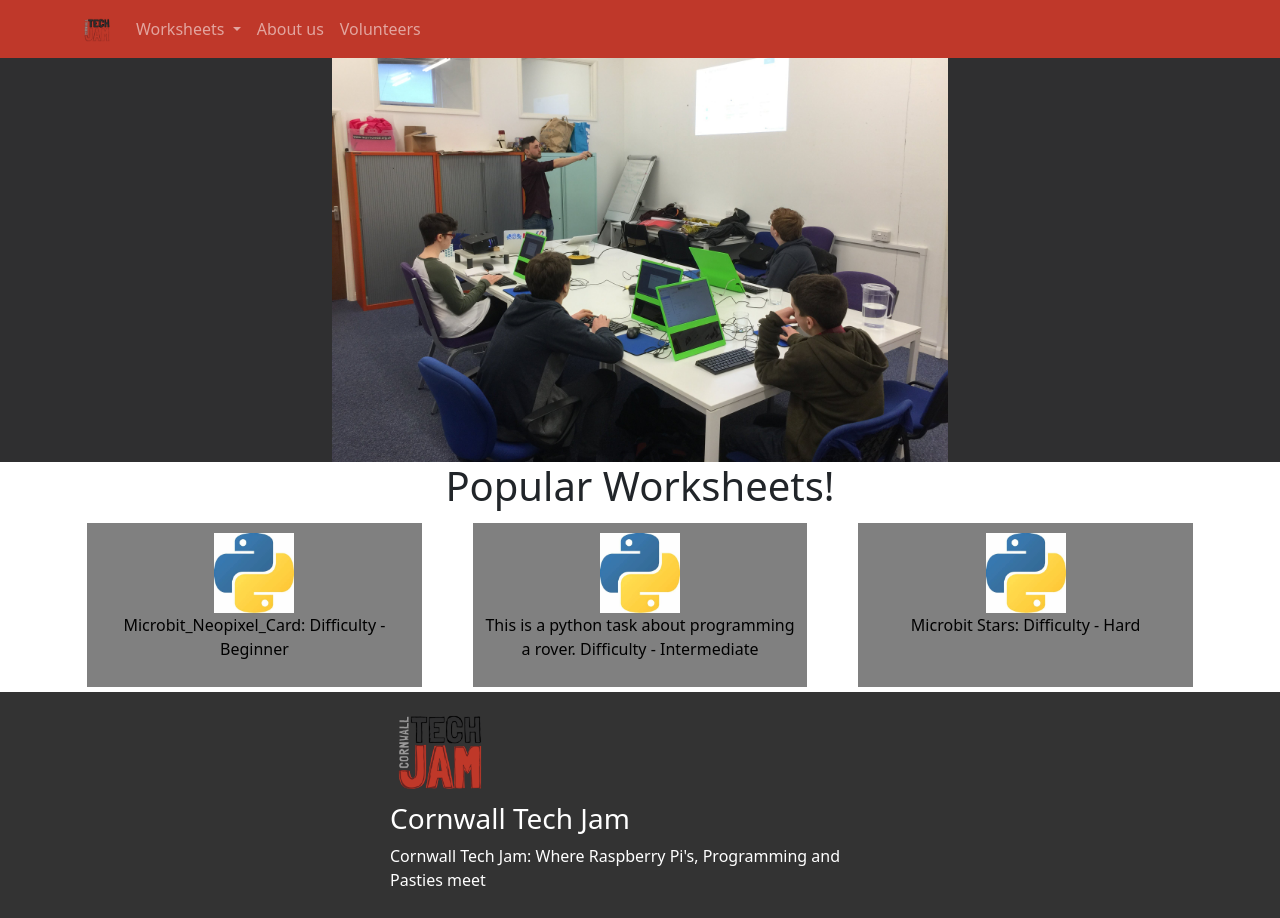
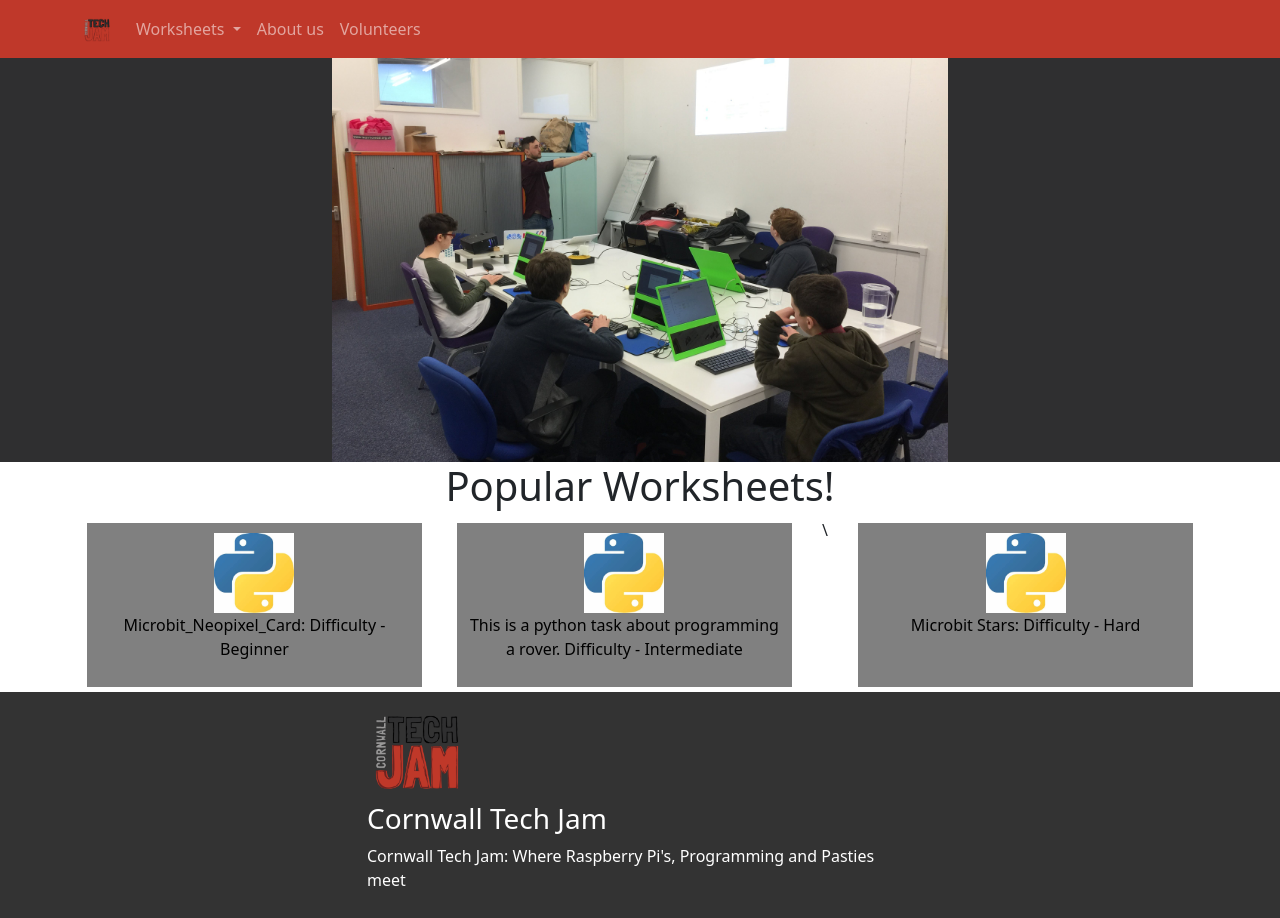
Before and after one commit to SoftwareCornwall/tech-jam-portal, a PHP site: page / in a window 1280 px wide. Run offline with PHP 8.4, Linux system fonts and the light colour scheme.

Commit message:
Refactors to use bootstrap classes

```diff
--- a/index.html
+++ b/index.html
@@ -62,7 +62,7 @@
     </div>
   </div>
 
-  <div class="container container2">
+  <div class="container text-center">
     <h1>Popular Worksheets!</h1>
     <div class="row2">
       <div class="image_desc">
@@ -71,6 +71,7 @@
           <p>Microbit_Neopixel_Card: Difficulty - Beginner</p>
         </a>
       </div>
+
       <div class="image_desc">
         <a href="worksheets/Microbit/Microbit Rovers/MicroBit Rover.pdf">
           <img src="images/python_logo.jpg" height="80" width="80">
@@ -78,7 +79,7 @@
             Difficulty - Intermediate
           </p>
         </a>
-      </div>
+      </div>\
       <div class="image_desc">
         <a href="worksheets/Microbit/Microbit_Snowflakes/Christmas Microbit Stars.pdf">
           <img src="images/python_logo.jpg" height="80" width="80">
@@ -93,10 +94,14 @@
 
 
 <footer>
-  <div class="footer-content">
-    <img src="images/tech-jam-website-logo-1280x1280.png" width="100" height="100">
-    <h3>Cornwall Tech Jam</h3>
-    <p>Cornwall Tech Jam: Where Raspberry Pi's, Programming and Pasties meet</p>
+  <div class="container">
+    <div class="row">
+      <div class="col-6 offset-3">
+        <img src="images/tech-jam-website-logo-1280x1280.png" width="100" height="100">
+        <h3>Cornwall Tech Jam</h3>
+        <p>Cornwall Tech Jam: Where Raspberry Pi's, Programming and Pasties meet</p>
+      </div>
+    </div>
   </div>
 </footer>
 
--- a/style/styles.css
+++ b/style/styles.css
@@ -1,8 +1,3 @@
-.container2 {
-    text-align: center;
-    background-color: white;
-}
-
 .banner_background {
   background-color: #bf382a;
 }
@@ -38,13 +33,9 @@ a:hover {
 
 
 footer {
-
-    left: 0;
-    bottom: 0;
     width: 100%;
     background-color: #333;
     color: white;
-    text-align: center;
     padding: 10px;
     transition: all 0.5s;
 }
@@ -53,13 +44,6 @@ footer {
   padding: 20px;
 }
 
-  .footer-content {
-    margin: 0 auto;
-    max-width: 500px;
-    text-align: left;
-  }
-
-
 .carousel-inner .carousel-item img {
   transition: opacity 0.5s ease;
 }
```
Lines whose indentation alone changed are shown as unchanged.
